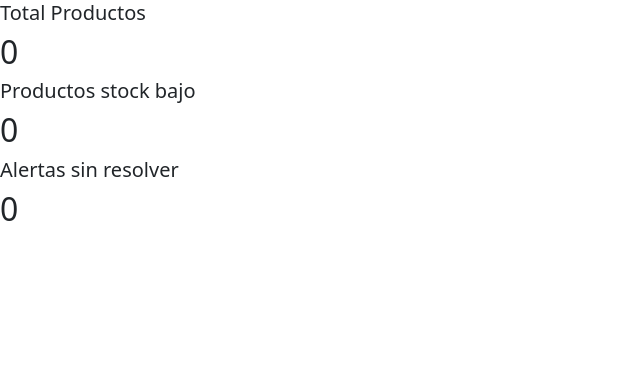
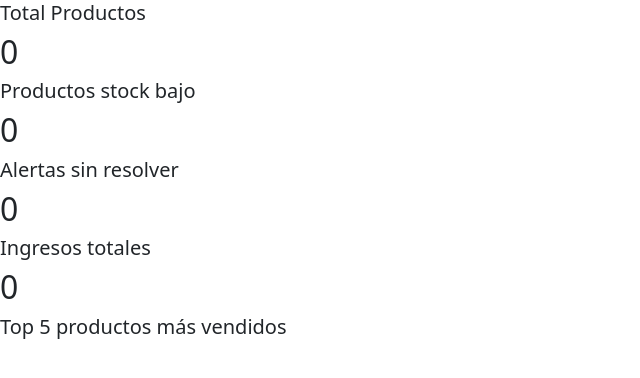
Before and after one commit to EnmanuelFL/stock_manager, a Django app: page / in a window 1280 px wide. Shown: the part 23-401 px from the top of the page, without its empty margins (0-640 px from the left). Run offline with Django 5.2, Linux system fonts and the light colour scheme; data that the repository does not hold is empty.

Commit message:
feat(dashboard): add total revenue and top 5 best-selling products

```diff
--- a/stockmanager/inventario/templates/inventario/dashboard.html
+++ b/stockmanager/inventario/templates/inventario/dashboard.html
@@ -19,4 +19,18 @@
         <h2>{{ alertas_sin_resolver }}</h2>
     </div>
 </div>
+<div class="card_ingresos_totales">
+    <div class="ingresos_totales">
+        <h5>Ingresos totales</h5>
+        <h2>{{ ingresos_totales }}</h2>
+    </div>
+</div>
+<div class="card_top_5">
+    <h5>Top 5 productos más vendidos</h5>
+    <ul>
+        {% for producto in top_vendidos%}
+        <li>{{producto.nombre}} : {{producto.total_vendido|default:"0"}}</li>
+        {% endfor%}
+    </ul>
+</div>
 {% endblock %}
--- a/stockmanager/inventario/views.py
+++ b/stockmanager/inventario/views.py
@@ -1,19 +1,25 @@
 from django.shortcuts import render, redirect, get_object_or_404
 from django.db.models import F
+from django.db.models import Sum
 from .models import Producto, AlertaStock, FacturaVenta, Usuario, OrdenCompra, DetalleOrdenCompra
 from .forms import (
     ProductoForm,
     FacturaVentaForm,
     DetalleFacturaForm,
     OrdenCompraForm,
-    DetalleOrdenCompraForm,
-)
+    DetalleOrdenCompraForm)
+
 
 def dashboard(request):
+    resultado = FacturaVenta.objects.aggregate(total_ventas = Sum('total'))
+    ingresos_totales = resultado['total_ventas'] or 0
+    top_vendidos = Producto.objects.annotate(total_vendido = Sum('detallefactura__cantidad')).order_by('-total_vendido')[:5]
     contexto = {
         'total_productos': Producto.objects.count(),
         'productos_bajo_stock': Producto.objects.filter(stock_actual__lte=F('stock_minimo')).count(),
         'alertas_sin_resolver': AlertaStock.objects.filter(resuelta=False).count(),
+        'ingresos_totales': ingresos_totales,
+        'top_vendidos': top_vendidos,
     }
     return render(request, 'inventario/dashboard.html', contexto)
 
```
